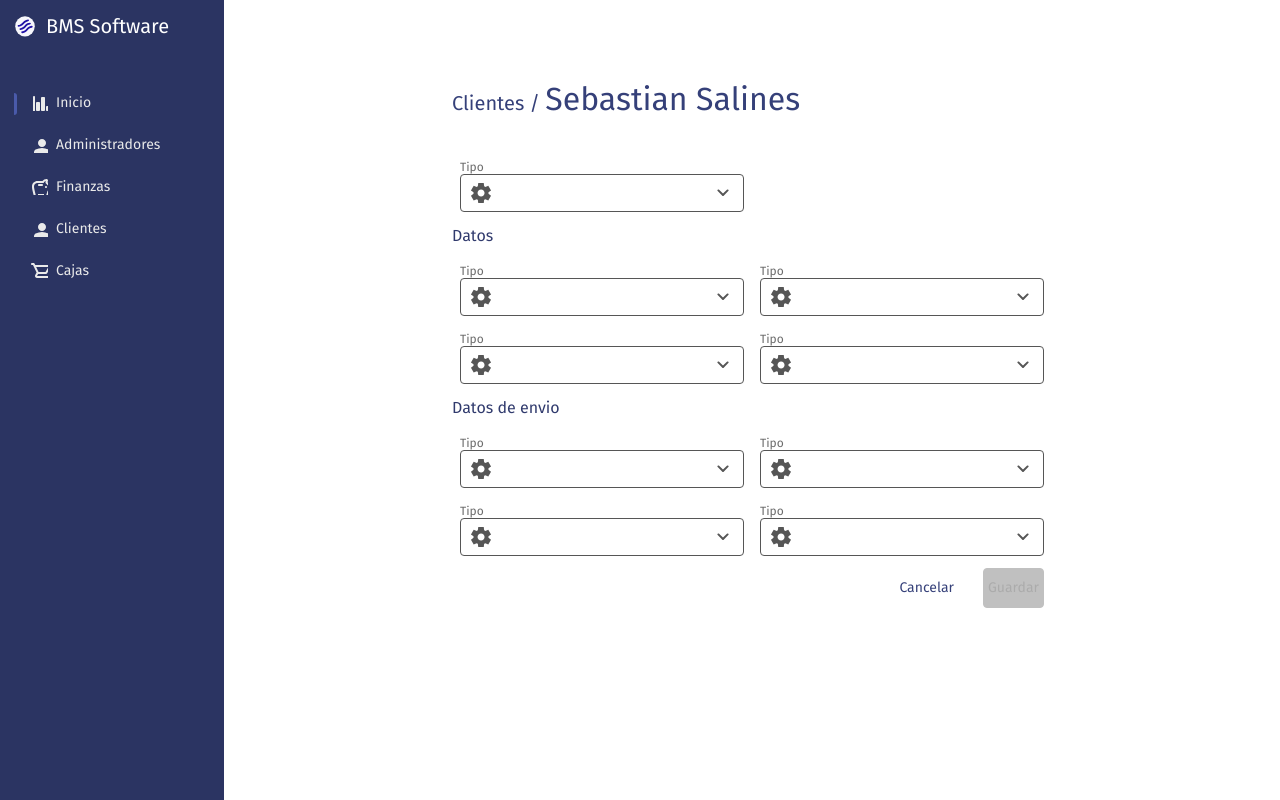
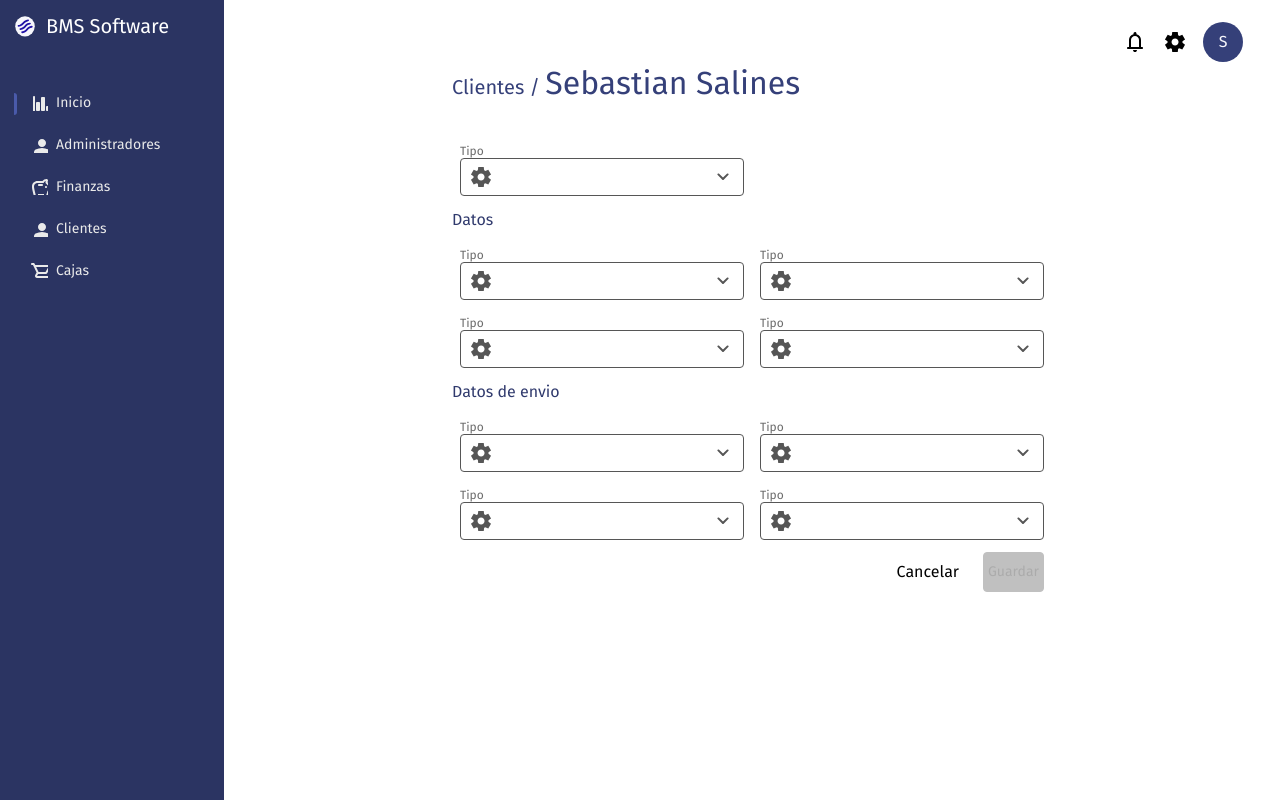
Before and after one commit to LucasDDL/BotonReutilizable, a Next.js app: page / in a window 1280 px wide. Built offline with nearby package versions, Linux system fonts and the light colour scheme.

Commit message:
Avatar profile

```diff
--- a/src/app/layout.tsx
+++ b/src/app/layout.tsx
@@ -20,7 +20,7 @@ export default function RootLayout({
       <body className={`${fira.variable} font-sans`}>
         <div className="flex min-h-screen">
           <Sidebar />
-          <div className="flex flex-col flex-1 py-[78px] px-11">{children}</div>
+          <div className="flex flex-col flex-1 ">{children}</div>
         </div>
       </body>
     </html>
--- a/src/app/page.tsx
+++ b/src/app/page.tsx
@@ -3,10 +3,17 @@
 import { Button } from "@/components";
 import Input from "@/components/Input/Input";
 import { ArrowDown } from "@/icons/components";
+import { Notification } from "@/icons/components/Notification";
 import { Settings } from "@/icons/components/Settings";
 
 export default function Home() {
   return (
+    <div className="min-w-full flex flex-col">
+      <div className="flex mt-[22px] mr-[37px] gap-4 items-center justify-end">
+        <Notification/>
+        <Settings/>
+        <div className="flex justify-center items-center rounded-full size-10 bg-primary-50 text-[16px] leading-[22px] text-[#F7F7FC] font-normal">S</div>
+      </div>
       <div className="flex flex-col gap-8 mx-auto">
         <h1 className="text-primary-50 text-[20px] leading-[42px]">Clientes / <span className="text-[32px] leading-[42px]">Sebastian Salines</span></h1>
         <div className="flex flex-col gap-8 items-center">
@@ -43,12 +50,13 @@ export default function Home() {
               </div>
             </div>
           </div>
-        <div className="flex justify-end gap-6 pr-2 self-end">
-          <Button variant="text" color="primary" size="md">Cancelar</Button>
+          <div className="flex items-center justify-end gap-6 pr-2 self-end">
+            <Button className="font-medium" variant="text" color="primary" size="md">Cancelar</Button>
             <Button disabled size="md">Guardar</Button>
           </div>
         </div>
+      </div>
+    </div>
 
-    </div>
   )
 }
--- a/src/app/theme/page.tsx
+++ b/src/app/theme/page.tsx
@@ -63,7 +63,7 @@ export default function Home() {
         })}
       </div>
       <div className="flex justify-center items-center min-h-screen gap-1">
-        <Button size="lg" variant="contained">Label Text</Button>
+        <Button size="lg" color="primary" variant="contained">Label Text</Button>
         {/* btn btn-lg btn-contained btn-primary */}
         <Button size="md" variant="outlined">Lebel Text</Button>
         <Button variant="text">Lebel Text</Button>
```
Lines whose indentation alone changed are shown as unchanged.
